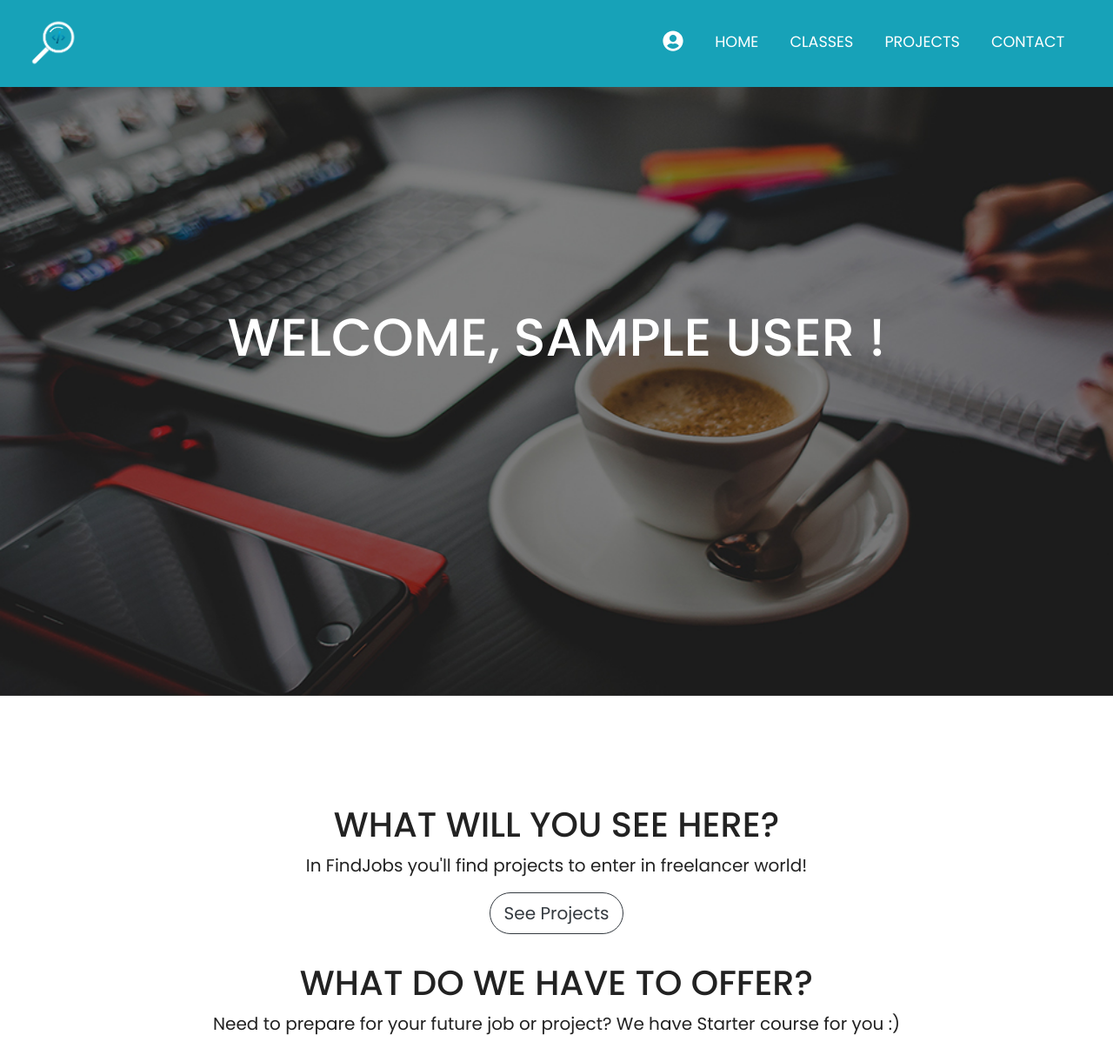
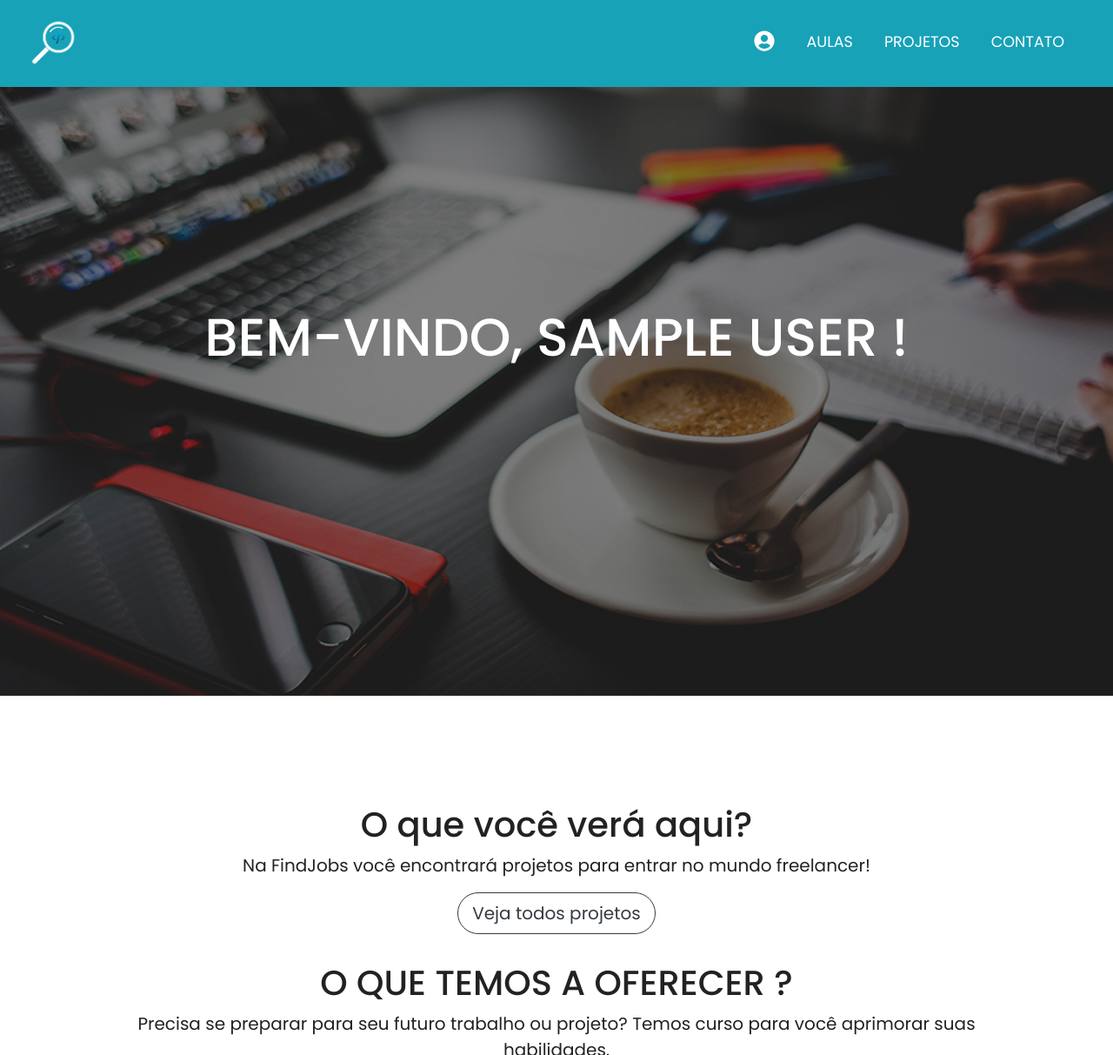
Before and after one commit to caioantoniodev/findjobs, a PHP site: page / in a window 1280 px wide. Shown: the top 1213 px of the page at 87% size. Run offline with PHP 8.4, Linux system fonts and the light colour scheme; the visitor is signed in with stand-in values (Sample User, id 1); data that the repository does not hold is empty; some libraries are stand-ins or nearby versions.

Commit message:
Update index pt-br

```diff
--- a/index.php
+++ b/index.php
@@ -37,36 +37,34 @@ include('connection.php');
               <li class="nav-item dropdown">
                 <a class="nav-link text-white" id="navbarDropdown" role="button" data-toggle="dropdown" aria-haspopup="true" aria-expanded="false" href="#"><i class="fas fa-user-circle"></i></a>
                 <div class="dropdown-menu" aria-labelledby="navbarDropdown">
-                  <a href="profile.php" class="dropdown-item">Profile</a>
+                  <a href="profile.php" class="dropdown-item">Perfil</a>
                   <div class="dropdown-divider"></div>
-                  <a href="sair.php" class="dropdown-item"><i class="fas fa-sign-out-alt"></i> Log Out</a>
+                  <a href="sair.php" class="dropdown-item"><i class="fas fa-sign-out-alt"></i>Sair</a>
                 </div>
               </li>
 
-              <li class="nav-item active">
-                <a class="nav-link text-white" href="index.php">Home</a>
+              <li class="nav-item">
+                <a class="nav-link text-white" href="classes.php">Aulas</a>
               </li>
               <li class="nav-item">
-                <a class="nav-link text-white" href="classes.php">Classes</a>
+                <a class="nav-link text-white" href="projects.php">Projetos</a>
               </li>
-              <li class="nav-item">
-                <a class="nav-link text-white" href="projects.php">Projects</a>
-              </li>
+
             <?php } ?>
             <!--https://celke.com.br/artigo/como-usar-funcao-empty-e-isset-no-php#:~:text=Ela%20serve%20para%20saber%20se,uma%20vari%C3%A1vel%20n%C3%A3o%20for%20vazia.&text=Exemplo%20de%20isset%20e%20empty%20usado%20para%20validar%20um%20formul%C3%A1rio.-->
             <!-- Verifica se NÃO tem um usuario na sessao -->
             <?php if (!isset($_SESSION['logado'])) { ?>
               <li class="nav-item">
-                <a class="nav-link text-white" href="login.php">Sign In</a>
+                <a class="nav-link text-white" href="login.php">Entrar</a>
               </li>
               <li class="nav-item">
-                <a class="nav-link text-white" href="register.php">Register</a>
+                <a class="nav-link text-white" href="register.php">Cadastrar</a>
               </li>
             <?php } ?>
             <!-- Verifica se tem um usuario na sessao -->
             <?php if (isset($_SESSION['logado'])) { ?>
               <li class="nav-item">
-                <a class="nav-link text-white" href="contact.php">Contact</a>
+                <a class="nav-link text-white" href="contact.php">Contato</a>
               </li>
             <?php } ?>
           </ul>
@@ -96,11 +94,11 @@ include('connection.php');
       $resultado = mysqli_query($conexao, $consulta);
       $dados = mysqli_fetch_array($resultado);
     ?>
-      <h1>Welcome, <?php echo  $dados['nome']; ?> !</h1>
+      <h1>Bem-vindo, <?php echo  $dados['nome']; ?> !</h1>
     <?php } else { ?>
-      <h1 class="display-2">Don't have an account yet?</h1>
-      <a href="login.php"><button type="button" class="btn btn-outline-light btn-lg">Sign In</button></a>
-      <a href="register.php"><button type="button" class="btn btn-light btn-lg">Register</button></a>
+      <h1 class="display-2">Não tem uma conta ainda?</h1>
+      <a href="login.php"><button type="button" class="btn btn-outline-light btn-lg">Entrar</button></a>
+      <a href="register.php"><button type="button" class="btn btn-light btn-lg">Cadastrar</button></a>
     <?php } ?>
   </div>
 
@@ -109,8 +107,8 @@ include('connection.php');
   <div class="container">
     <div class="row justify-content-center text-center">
       <div class="col-xs-12 col-sm-12 col-md-12 col-lg-12 col-xl-12">
-        <h1 class="mt-4">WHAT WILL YOU SEE HERE?</h1>
-        <p class="lead">In FindJobs you'll find projects to enter in freelancer world!</p>
+        <h1 class="mt-4">O que você verá aqui?</h1>
+        <p class="lead">Na FindJobs você encontrará projetos para entrar no mundo freelancer!</p>
       </div>
       <div class="container-fluid padding" align="center">
         <div class="row justify-content-center">
@@ -153,7 +151,7 @@ include('connection.php');
                     <hr>
                     <p class="card-text"><?= $dados['descricao'] ?></p>
 
-                    <a data-toggle="modal" data-target="#modalProject"><button type="button" class="btn btn-outline-dark btn-lg">I'm Interested</button></a>
+                    <a data-toggle="modal" data-target="#modalProject"><button type="button" class="btn btn-outline-dark btn-lg">Estou interessado</button></a>
 
 
                   </div>
@@ -185,30 +183,29 @@ include('connection.php');
         </div>
         <div class="col-12">
           <a <?php if (isset($_SESSION['logado'])) { ?> href="projects.php" <?php } else { ?> href="login.php" <?php } ?>>
-            <button type="button" class="btn btn-outline-dark btn-lg">See Projects</button>
+            <button type="button" class="btn btn-outline-dark btn-lg">Veja todos projetos</button>
           </a>
         </div>
         <div class="modal fade" id="modalProject" tabindex="-1" role="dialog" aria-labelledby="myModalLabel">
           <div class="modal-dialog" role="document">
             <div class="modal-content col-12">
               <div class="modal-header">
-                <h4 class="modal-title" id="myModalLabel">Wanna join in a project?</h4>
+                <h4 class="modal-title" id="myModalLabel">Quer participar de um projeto?</h4>
                 <button type="button" class="close" data-dismiss="modal" aria-label="Close"><span aria-hidden="true">&times;</span></button>
               </div>
               <div class="modal-body">
                 <form action="">
                   <div class="form-group">
-                    <p>By entering a project you agree to all terms.</p>
-                    <p>Now it's up to you, you need to inform the client by email about your interest in the project.</p>
-                    <p>The project owner may or may not accept you in the project.</p>
-                    <p>Good luck to you🚀</p>
+                    <p>Ao entrar em um projeto, você concorda com todos os termos.</p>
+                    <p>Agora cabe a você informar o cliente por e-mail sobre o seu interesse no projeto. O proprietário do projeto pode ou não aceitar você no projeto.</p>
+                    <p>Boa sorte 🚀</p>
                     <hr>
 
-                    <button type="button" onclick="enviarEmail('<?= $email_cliente ?>', '<?= $nome_cliente ?>', '<?= $titulo_projeto ?>', '<?= $nome_freela ?>', '<?= $profissao_freela ?>')" class="btn btn-outline-dark btn-md mb-3">Send email for <?php echo $nome_cliente ?>
+                    <button type="button" onclick="enviarEmail('<?= $email_cliente ?>', '<?= $nome_cliente ?>', '<?= $titulo_projeto ?>', '<?= $nome_freela ?>', '<?= $profissao_freela ?>')" class="btn btn-outline-dark btn-md mb-3">Enviar email para <?php echo $nome_cliente ?>
                     </button>
 
                     <label class="active">
-                      <input type="checkbox" autocomplete="off" required="required"> I have read and accept the <span class="text-info" style="text-decoration: underline; cursor: pointer;"><a data-toggle="modal" data-target="#myModal">Terms of Use</a></span>
+                      <input type="checkbox" autocomplete="off" required="required"> Eu li e aceito os <span class="text-info" style="text-decoration: underline; cursor: pointer;"><a data-toggle="modal" data-target="#myModal">Termos de uso</a></span>
                     </label>
                   </div>
                 </form>
@@ -241,8 +238,8 @@ include('connection.php');
     <div class="container padding" align="center">
       <div class="row text-center justify-content-center" style="width: 100%;">
         <div class="col-12">
-          <h1>WHAT DO WE HAVE TO OFFER?</h1>
-          <P class="lead">Need to prepare for your future job or project? We have Starter course for you :)</P>
+          <h1>O QUE TEMOS A OFERECER ?</h1>
+          <P class="lead">Precisa se preparar para seu futuro trabalho ou projeto? Temos curso para você aprimorar suas habilidades.</P>
         </div>
         <div class="embed-responsive embed-responsive-16by9 col-md-5 col-xl-3 m-2">
           <iframe class="embed-responsive-item" src="https://www.youtube.com/embed/qJaA5VrtN0c" allow="accelerometer; autoplay; encrypted-media; gyroscope; picture-in-picture" allowfullscreen></iframe>
@@ -255,7 +252,7 @@ include('connection.php');
         </div>
         <div class="col-12">
           <a <?php if (isset($_SESSION['logado'])) { ?> href="classes.php" <?php } else { ?> href="login.php" <?php } ?>>
-            <button type="button" class="btn btn-outline-dark btn-lg">Access All Content</button>
+            <button type="button" class="btn btn-outline-dark btn-lg">Acessar todo conteúdo</button>
           </a>
         </div>
       </div>
@@ -264,8 +261,8 @@ include('connection.php');
     <div class="container">
       <div class="row text-center justify-content-center">
         <div class="col-12">
-          <h1>Opinions</h1>
-          <P class="lead">See the opinion of people using the platform.</P>
+          <h1>Opniões</h1>
+          <P class="lead">Veja as opniões de quem estão utilizando a nossa plataforma.</P>
         </div>
         <div class="container-fluid padding" align="center">
           <div class="row justify-content-center">
@@ -292,7 +289,7 @@ include('connection.php');
         </div>
         <div class="col-12">
           <?php if (isset($_SESSION['logado'])) { ?>
-            <a data-toggle="modal" data-target="#modalRate"><button type="button" class="btn btn-outline-dark btn-lg">Leave Your Review</button></a>
+            <a data-toggle="modal" data-target="#modalRate"><button type="button" class="btn btn-outline-dark btn-lg">Deixe sua opnião</button></a>
           <?php } ?>
         </div>
         <div class="modal fade" id="modalRate" tabindex="-1" role="dialog" aria-labelledby="myModalLabel">
```
